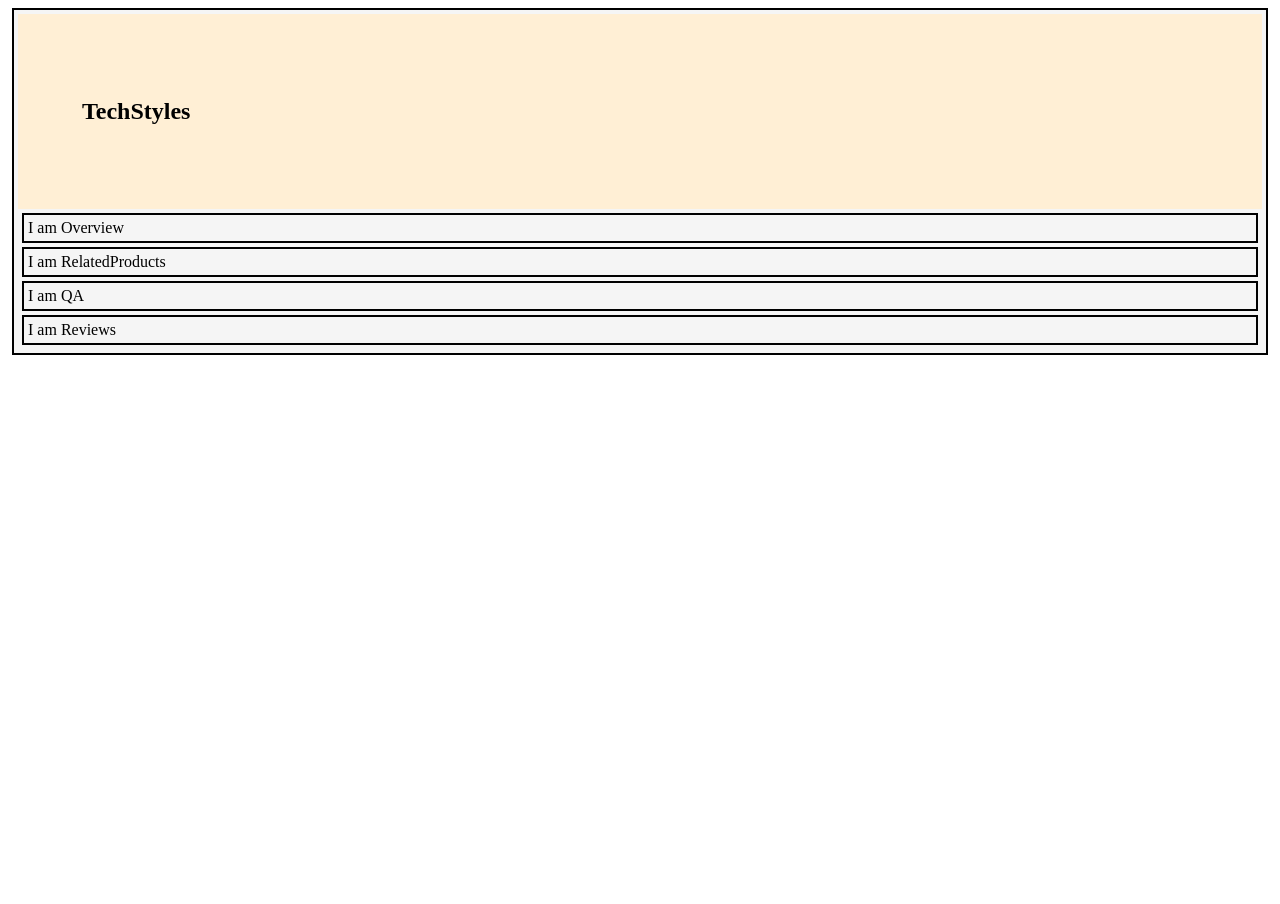
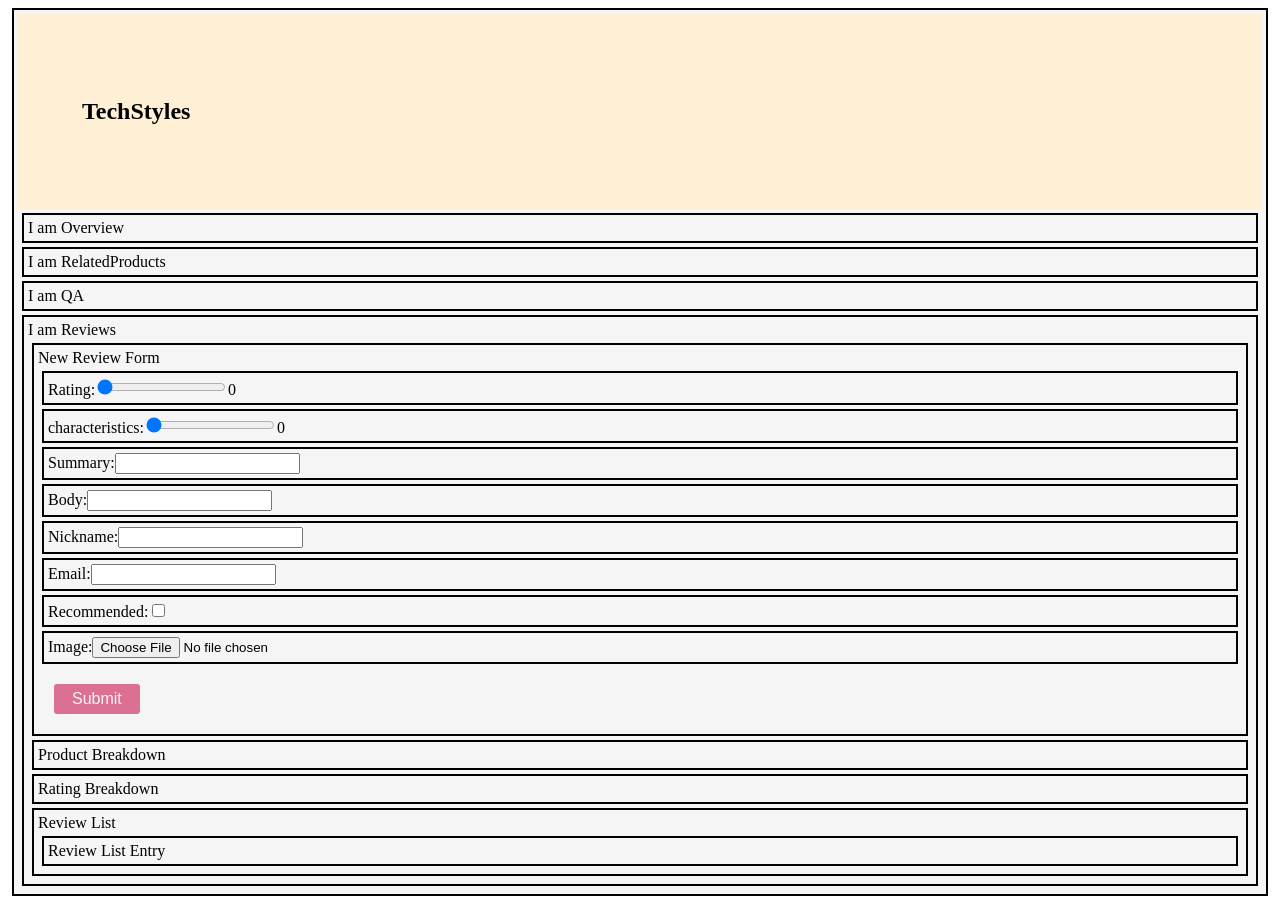
Before and after one commit to KFEC/TechStyles, a React app: page / in a window 1280 px wide. Before the commit the page ends 800 px from the top, so only its background shows below. Built offline with nearby package versions, Linux system fonts and the light colour scheme; the HTML template or start-up script is replaced by a standard one.

Commit message:
Implemented skeleton code for reviews and entire form

```diff
--- /dev/null
+++ b/client/src/components/reviews/components/NewReview.jsx
@@ -0,0 +1,166 @@
+import React, { useState } from 'react';
+import { Div, Button } from '../../../lib/styledComponents';
+
+const NewReview = () => {
+
+  const [rating, setRating] = useState(0);
+  const [characteristics, setCharacteristics] = useState(0);
+  const [summary, setSummary] = useState('');
+  const [body, setBody] = useState('');
+  const [nick, setNick] = useState('');
+  const [email, setEmail] = useState('');
+  const [isRecommended, setIsRecommended] = useState(false);
+
+  const resetStates = () => {
+    setRating(0);
+    setCharacteristics(0);
+    setSummary('');
+    setBody('');
+    setNick('');
+    setEmail('');
+    setIsRecommended('');
+  };
+
+  const submitHandler = (e) => {
+    e.preventDefault();
+    console.log('Form Submitted!');
+    console.log({
+      rating, characteristics, summary, body, nick, email, isRecommended,
+    });
+    resetStates();
+  };
+  // Rating: 1-5, recommend: true, false, Characteristics: exact(1-5), review summary: textarea(60char), review body: textarea(1000char)
+  // Upload photos: file selector, nickname: input(60 char), email: input(60char), submit review: button
+  return (
+    <Div>
+      New Review Form
+      <form onSubmit={submitHandler}>
+        <Div>
+          <label
+            id="new-review-rating-label"
+            htmlFor="new-review-rating-input"
+          >
+            Rating:
+          </label>
+          <input
+            type="range"
+            min="0"
+            max="5"
+            step="0.25"
+            id="new-review-rating-input"
+            value={rating}
+            onChange={e => setRating(e.target.value)}
+          />
+          {rating}
+        </Div>
+        <Div>
+          <label
+            id="new-review-characteristics-label"
+            htmlFor="new-review-characteristics-input"
+          >
+            characteristics:
+          </label>
+          <input
+            type="range"
+            min="0"
+            max="5"
+            id="new-review-characteristics-input"
+            value={characteristics}
+            onChange={e => setCharacteristics(e.target.value)}
+          />
+          {characteristics}
+        </Div>
+        <Div>
+          <label
+            id="new-review-summary-label"
+            htmlFor="new-review-summary-input"
+          >
+            Summary:
+          </label>
+          <input
+            id="new-review-summary-input"
+            value={summary}
+            onChange={e => setSummary(e.target.value)}
+          />
+        </Div>
+        <Div>
+          <label
+            id="new-review-body-label"
+            htmlFor="new-review-body-input"
+          >
+            Body:
+          </label>
+          <input
+            id="new-review-body-input"
+            value={body}
+            onChange={e => setBody(e.target.value)}
+          />
+        </Div>
+        <Div>
+          <label
+            id="new-review-nick-label"
+            htmlFor="new-review-nick-input"
+          >
+            Nickname:
+          </label>
+          <input
+            id="new-review-nick-input"
+            value={nick}
+            onChange={e => setNick(e.target.value)}
+          />
+        </Div>
+        <Div>
+          <label
+            id="new-review-email-label"
+            htmlFor="new-review-email-input"
+          >
+            Email:
+          </label>
+          <input
+            type="email"
+            id="new-review-email-input"
+            value={email}
+            onChange={e => setEmail(e.target.value)}
+          />
+        </Div>
+        <Div>
+          <label
+            id="new-review-recommended-label"
+            htmlFor="new-review-recommended-input"
+          >
+            Recommended:
+          </label>
+          <input
+            type="checkbox"
+            id="new-review-recommended-input"
+            defaultChecked={isRecommended}
+            onChange={e => console.log(e)}
+          />
+        </Div>
+        <Div>
+          <label
+            id="new-review-image-label"
+            htmlFor="new-review-image-input"
+          >
+            Image:
+          </label>
+          <input
+            type="file"
+            id="new-review-image-input"
+          />
+        </Div>
+        <Button disabled={
+          !summary.trim().length
+          || !body.trim().length
+          || !nick.trim().length
+          || !email.trim().length
+        }
+        >
+          Submit
+        </Button>
+      </form>
+    </Div>
+  );
+};
+
+export default NewReview;
--- /dev/null
+++ b/client/src/components/reviews/components/ProductBreakdown.jsx
@@ -0,0 +1,11 @@
+import React from 'react';
+import { Div } from '../../../lib/styledComponents';
+
+const ProductBreakdown = () => {
+
+  return (
+    <Div>Product Breakdown</Div>
+  );
+};
+
+export default ProductBreakdown;
--- /dev/null
+++ b/client/src/components/reviews/components/RatingBreakdown.jsx
@@ -0,0 +1,11 @@
+import React from 'react';
+import { Div } from '../../../lib/styledComponents';
+
+const RatingBreakdown = () => {
+
+  return (
+    <Div>Rating Breakdown</Div>
+  );
+};
+
+export default RatingBreakdown;
--- /dev/null
+++ b/client/src/components/reviews/components/ReviewList.jsx
@@ -0,0 +1,15 @@
+import React from 'react';
+import { Div } from '../../../lib/styledComponents';
+import ReviewListEntry from './ReviewListEntry.jsx';
+
+const ReviewList = () => {
+
+  return (
+    <Div>
+      Review List
+      <ReviewListEntry />
+    </Div>
+  );
+};
+
+export default ReviewList;
--- /dev/null
+++ b/client/src/components/reviews/components/ReviewListEntry.jsx
@@ -0,0 +1,11 @@
+import React from 'react';
+import { Div } from '../../../lib/styledComponents';
+
+const ReviewListEntry = () => {
+
+  return (
+    <Div>Review List Entry</Div>
+  );
+};
+
+export default ReviewListEntry;
--- a/client/src/components/reviews/index.jsx
+++ b/client/src/components/reviews/index.jsx
@@ -1,9 +1,19 @@
 import React from 'react';
 import { Div } from '../../lib/styledComponents';
+import NewReview from './components/NewReview.jsx';
+import ProductBreakdown from './components/ProductBreakdown.jsx';
+import RatingBreakdown from './components/RatingBreakdown.jsx';
+import ReviewList from './components/ReviewList.jsx';
 
 const Reviews = () => {
   return (
-    <Div>I am Reviews</Div>
+    <Div>
+      I am Reviews
+      <NewReview />
+      <ProductBreakdown />
+      <RatingBreakdown />
+      <ReviewList />
+    </Div>
   );
 };
 
--- /dev/null
+++ b/client/src/components/reviews/lib/index.js
@@ -0,0 +1 @@
+module.exports.filters = require('./filters');
```
Also changed, not shown: client/src/components/reviews/lib/filters.js (added, +22 -0 lines), .eslintrc.js, 1 other file (tests, documents, lock files or other folders).
